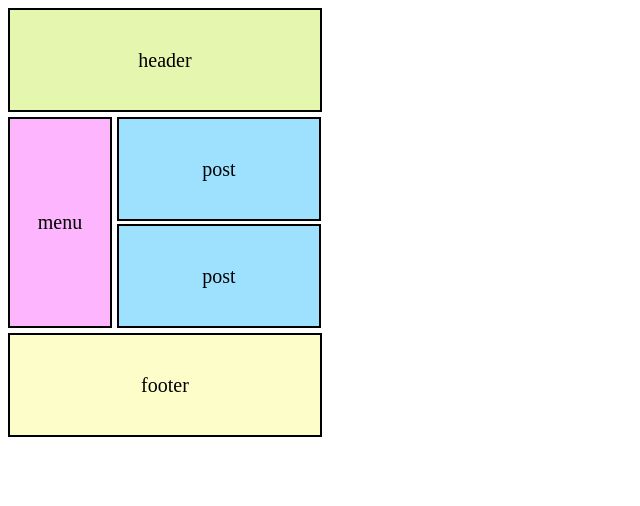
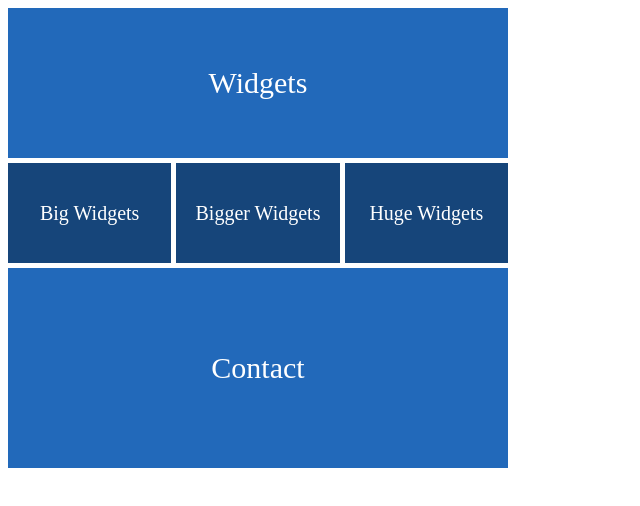
Before and after one commit to Abadjadja/tip, a plain HTML site: page lesson3/hw4/index.html in a window 1280 px wide. Shown: the whole page, without its empty margins (0-640 px from the left). Drawn offline with Linux system fonts and the light colour scheme.

Commit message:
домашка 2-2

```diff
--- a/lesson3/hw4/index.html
+++ b/lesson3/hw4/index.html
@@ -6,15 +6,13 @@
     <link rel="stylesheet" href="main.css">
 </head>
 <body>
-    <div id="header">header</div>
-    <div class="container">
-        <div id="menu">menu</div>
-        <div class="posts">
-            <div class="post">post</div>
-            <div class="post">post</div>
-        </div>
+    <div class="widgets">Widgets</div>
+    <div class="target-widgets">
+        <div class="big_widgets">Big Widgets</div>
+        <div class="bigger_widgets">Bigger Widgets</div>
+        <div class="huge_widgets">Huge Widgets</div>
     </div>
-    <div id="footer">footer</div>
+    <div class="contact">Contact</div>
 
 </body>
 </html>
--- a/lesson3/hw4/main.css
+++ b/lesson3/hw4/main.css
@@ -1,58 +1,58 @@
-#header {
-    font-size: 20px;
-    border: 2px solid black;
-    height: 100px;
-    width: 310px;
-    margin-bottom: 5px;
+.widgets{
+
+    width: 500px;
+    height: 150px;
+    background: #2269ba;
     display: flex;
     justify-content: center;
     align-items: center;
-    background: #e5f6af;
+    font-size: 30px;
+    color: white;
+}
+.target-widgets {
+    display: flex;
+    margin-top: 5px;
+    width: 500px;
 
 }
-.container {
-    display: flex;
-
-
-}
-#menu {
-    background: #fdb6fe;
+.big_widgets{
+    width: 165px;
+    height: 100px;
+    margin-right: 5px;
+    background: #16457a;
     display: flex;
     justify-content: center;
     align-items: center;
     font-size: 20px;
-    border: 2px solid black;
-    height: 207px;
-    width: 100px;
-
-
+    color: white;
 }
-.posts {
-
-    padding-left: 5px;
-    display: flex;
-    flex-direction: column;
-    row-gap: 3px;
-
-}
-.post {
-    background: #9ee1fe;
+.bigger_widgets{
+    width: 165px;
+    margin-right: 5px;
+    background: #16457a;
     display: flex;
     justify-content: center;
     align-items: center;
     font-size: 20px;
-    border: 2px solid black;
-    width: 200px;
-    height: 100px;
+    color: white;
 }
-#footer {
-    background: #fdfdc9;
+.huge_widgets{
+    width: 165px;
+    background: #16457a;
     display: flex;
     justify-content: center;
     align-items: center;
     font-size: 20px;
-    border: 2px solid black;
-    height: 100px;
-    width: 310px;
+    color: white;
+}
+.contact {
+    width: 500px;
+    height: 200px;
+    background: #2269ba;
     margin-top: 5px;
+    display: flex;
+    justify-content: center;
+    align-items: center;
+    font-size: 30px;
+    color: white;
 }
```
